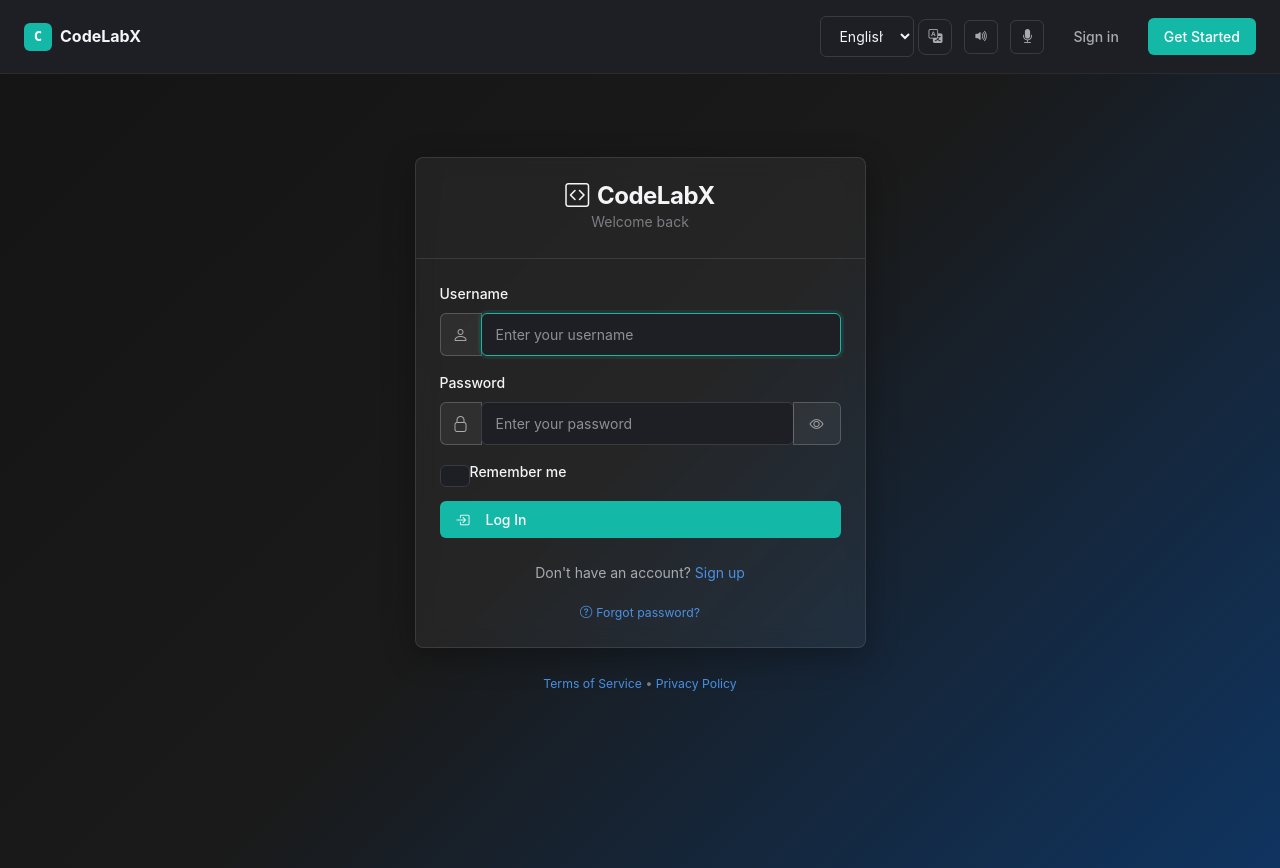
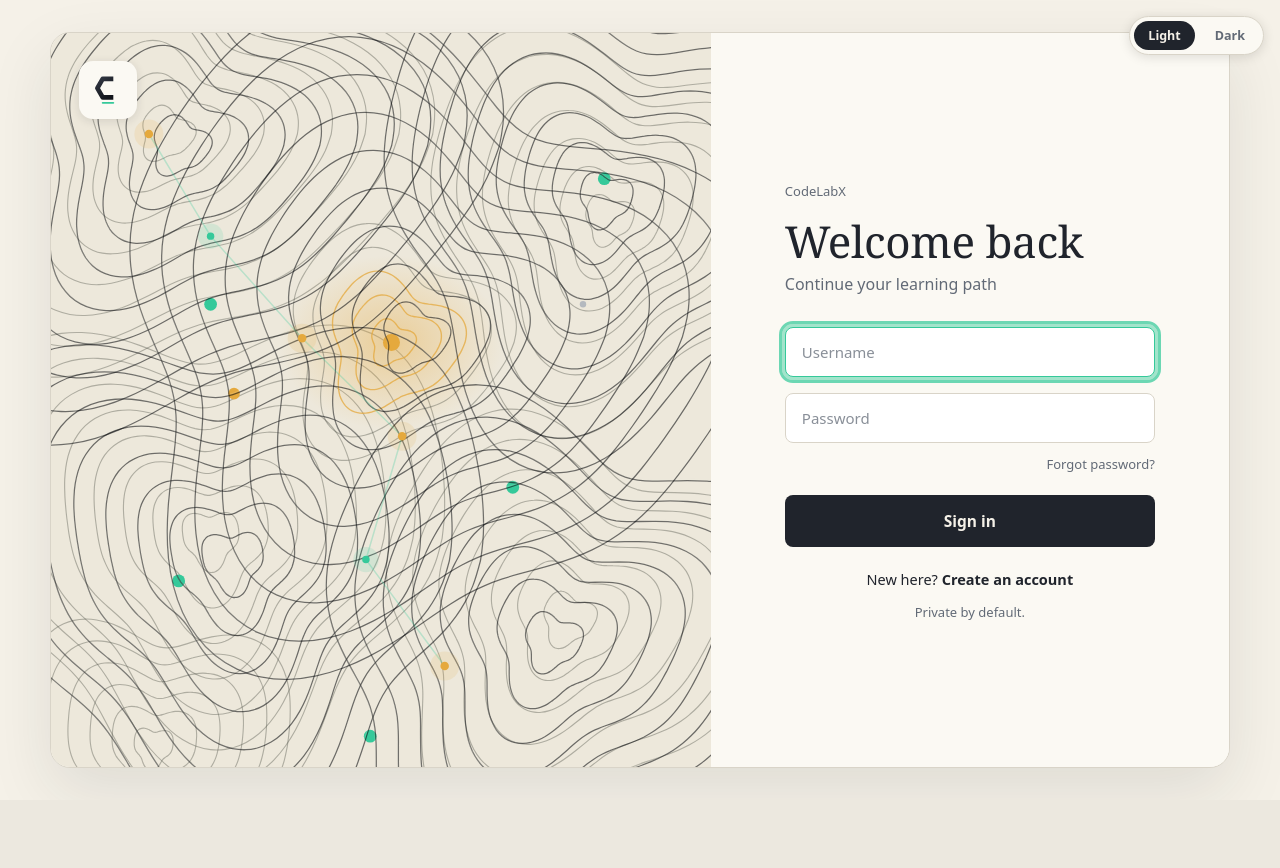
Before and after one commit to sanskrutishelke991/CodeLAbX, a Django app: page /accounts/login/ in a window 1280 px wide. After the commit the page ends 768 px from the top, so only its background shows below. Run offline with Django 5.2, Linux system fonts and the light colour scheme; parts of the project's set-up code (start-up, migrations or seed data) failed here and were passed over; some libraries are stand-ins or nearby versions.

Commit message:
ui: Signal & Path V2 login with CSP-safe static assets

```diff
--- /dev/null
+++ b/static/css/v2/login.css
@@ -0,0 +1,101 @@
+/* CodeLabX V2 login — Signal & Path. CSP-safe static stylesheet. */
+:root{
+  color-scheme:light;
+  --canvas:#F5F1E8; --panel:#FBF9F3; --field:#FFFFFF; --text:#20242C; --text-2:#626A76;
+  --border:#D9D4C8; --mint:#35C99A; --mint-ink:#1F7A5C; --amber:#E5A93D; --red:#D95959;
+  --cta-bg:#20242C; --cta-ink:#F5F1E8; --terrain-bg:#EDE8DB;
+  --font-display:"Instrument Serif","Newsreader",Georgia,"Times New Roman",serif;
+  --font-ui:"Geist Sans",system-ui,-apple-system,"Segoe UI",Arial,sans-serif;
+  --font-mono:"Geist Mono","JetBrains Mono",ui-monospace,Menlo,monospace;
+}
+[data-theme="dark"]{
+  color-scheme:dark;
+  --canvas:#0B0D12; --panel:#0B0D12; --field:#11151C; --text:#F3F0E8; --text-2:#A5ACB8;
+  --border:#30343A; --mint-ink:#7CE0BC; --cta-bg:#F3F0E8; --cta-ink:#0B0D12; --terrain-bg:#0E1219;
+}
+*,*::before,*::after{box-sizing:border-box;margin:0;padding:0}
+html,body{height:100%}
+body{background:var(--canvas);color:var(--text);font-family:var(--font-ui);display:grid;place-items:center;padding:32px}
+[data-theme="dark"] body{padding:0}
+a{color:inherit}
+button,input{font:inherit}
+:focus-visible{outline:3px solid rgba(53,201,154,.72);outline-offset:3px}
+
+.stage{display:grid;grid-template-columns:1.12fr .88fr;width:min(1180px,100%);min-height:min(760px,calc(100vh - 64px));
+  border-radius:20px;overflow:hidden;border:1px solid var(--border);
+  box-shadow:0 24px 64px rgba(32,36,44,.10);background:var(--panel)}
+[data-theme="dark"] .stage{border-radius:0;border:0;min-height:100vh;box-shadow:none}
+
+.terrain{position:relative;background:var(--terrain-bg);overflow:hidden}
+.terrain svg.topo{position:absolute;inset:0;width:100%;height:100%;display:block}
+[data-theme="light"] .topo-dark{display:none}
+[data-theme="dark"] .topo-light{display:none}
+
+.chip{position:absolute;top:28px;left:28px;width:58px;height:58px;background:#FBF9F3;border-radius:14px;
+  box-shadow:0 2px 10px rgba(32,36,44,.12);display:grid;place-items:center}
+[data-theme="dark"] .chip{display:none}
+.chip svg{width:40px;height:40px}
+
+.frag{position:absolute;font-family:var(--font-mono);font-size:10px;line-height:1.7;color:#A5ACB8;opacity:.26;white-space:nowrap;display:none}
+[data-theme="dark"] .frag{display:block}
+.frag-a{top:16%;left:30%}
+.frag-b{top:55%;left:12%}
+.frag-c{top:78%;left:56%}
+
+.panel{position:relative;display:flex;flex-direction:column;justify-content:center;padding:56px clamp(32px,6vw,72px);background:var(--panel)}
+[data-theme="dark"] .panel{background-image:radial-gradient(rgba(243,240,232,.05) 1px,transparent 1px);background-size:24px 24px}
+.formcol{width:min(370px,100%);margin:0 auto}
+.hero-dark{display:none;text-align:center;margin-bottom:26px}
+.hero-dark svg{width:66px;height:66px}
+[data-theme="dark"] .hero-dark{display:block}
+h1{font-family:var(--font-display);font-size:44px;font-weight:400;letter-spacing:-.01em;line-height:1.08}
+.lede{margin-top:8px;font-size:16px;color:var(--text-2)}
+[data-theme="dark"] h1,[data-theme="dark"] .lede{text-align:center}
+form{margin-top:32px;display:flex;flex-direction:column}
+.flabel{display:none;font-size:12.5px;font-weight:600;letter-spacing:.01em;color:var(--text-2);margin:0 2px 6px}
+[data-theme="dark"] .flabel{display:block}
+.field{margin-bottom:16px}
+input{width:100%;height:50px;padding:0 16px;font:inherit;font-size:15px;color:var(--text);
+  background:var(--field);border:1px solid var(--border);
+  border-radius:8px;outline:none}
+input::placeholder{color:var(--text-2);opacity:.75}
+input:focus{border-color:var(--mint);box-shadow:0 0 0 3px rgba(53,201,154,.45)}
+[data-theme="dark"] input:focus{border-color:var(--amber);box-shadow:0 0 0 3px rgba(229,169,61,.20)}
+.forgot{align-self:flex-end;margin:-4px 0 22px;font-size:13px;color:var(--text-2);text-decoration:none}
+.forgot:hover{color:var(--mint-ink);text-decoration:underline}
+.btn{height:52px;border:0;border-radius:8px;font:inherit;font-size:15.5px;font-weight:650;cursor:pointer;
+  background:var(--cta-bg);color:var(--cta-ink)}
+.btn:hover,.btn:focus-visible{box-shadow:0 0 0 4px rgba(53,201,154,.42)}
+.btn:focus-visible{outline:none}
+.signup{margin-top:22px;font-size:14.5px;text-align:center;color:var(--text)}
+.signup a{color:var(--text);font-weight:600;text-decoration:none}
+.signup a:hover{color:var(--mint-ink);text-decoration:underline}
+.micro{margin-top:14px;font-size:13px;text-align:center;color:var(--text-2)}
+.home-link{display:inline-block;margin-bottom:18px;font-size:13px;color:var(--text-2);text-decoration:none}
+.home-link:hover{color:var(--mint-ink)}
+
+.auth-messages{list-style:none;margin:18px 0 0;display:grid;gap:8px}
+.msg{padding:10px 12px;border-radius:8px;font-size:13.5px;border:1px solid var(--border)}
+.msg-error,.msg-danger{border-color:var(--red);color:var(--red);background:rgba(217,89,89,.08)}
+.msg-success{border-color:var(--mint);color:var(--mint-ink);background:rgba(53,201,154,.10)}
+.msg-info,.msg-warning{color:var(--text-2)}
+
+.sr{position:absolute;width:1px;height:1px;padding:0;margin:-1px;overflow:hidden;clip:rect(0 0 0 0);white-space:nowrap;border:0}
+
+.ttoggle{position:fixed;top:16px;right:16px;z-index:50;display:flex;gap:6px;background:var(--panel);
+  border:1px solid var(--border);border-radius:999px;padding:4px;box-shadow:0 2px 12px rgba(0,0,0,.12)}
+.ttoggle button{border:0;background:transparent;color:var(--text-2);font:inherit;font-size:12.5px;font-weight:600;
+  padding:6px 14px;border-radius:999px;cursor:pointer}
+.ttoggle button[aria-pressed="true"]{background:var(--text);color:var(--canvas)}
+
+@media (max-width:880px){
+  body,[data-theme="dark"] body{padding:0}
+  .stage{grid-template-columns:1fr;min-height:100vh;border-radius:0;border:0}
+  .terrain{height:230px}
+  .panel{padding:40px 24px 64px;justify-content:flex-start}
+  h1{font-size:34px}
+  .ttoggle{top:auto;bottom:16px;right:16px}
+}
+@media (prefers-reduced-motion:reduce){
+  *,*::before,*::after{transition:none!important;animation:none!important}
+}
--- /dev/null
+++ b/static/js/v2/login.js
@@ -0,0 +1,133 @@
+(function () {
+  "use strict";
+  var NS = "http://www.w3.org/2000/svg";
+
+  function ringPath(cx, cy, base, w1, f1, p1, w2, f2, p2) {
+    var pts = [];
+    var a, t, r;
+    for (a = 0; a <= 360; a += 4) {
+      t = (a * Math.PI) / 180;
+      r = base * (1 + w1 * Math.sin(f1 * t + p1) + w2 * Math.sin(f2 * t + p2));
+      pts.push([cx + r * Math.cos(t), cy + r * Math.sin(t)]);
+    }
+    var d = "M" + pts[0][0].toFixed(1) + "," + pts[0][1].toFixed(1);
+    var i, x1, y1, x2, y2;
+    for (i = 1; i < pts.length - 1; i++) {
+      x1 = pts[i][0]; y1 = pts[i][1]; x2 = pts[i + 1][0]; y2 = pts[i + 1][1];
+      d += " Q" + x1.toFixed(1) + "," + y1.toFixed(1) + " " + ((x1 + x2) / 2).toFixed(1) + "," + ((y1 + y2) / 2).toFixed(1);
+    }
+    return d + "Z";
+  }
+
+  function peak(svg, x, y, r0, step, rings, style, seed, amberInner) {
+    var i, p, p2, d;
+    for (i = 0; i < rings; i++) {
+      d = ringPath(x, y, r0 + i * step, 0.17, 3, 1.2 + seed, 0.07, 5, 2.6 + seed * 2);
+      p = document.createElementNS(NS, "path");
+      p.setAttribute("d", d);
+      p.setAttribute("fill", "none");
+      if (amberInner && i < 3) {
+        p.setAttribute("stroke", style.amberInner);
+        p.setAttribute("stroke-width", "1.3");
+      } else {
+        p.setAttribute("stroke", style.line);
+        p.setAttribute("stroke-width", style.width);
+      }
+      if (style.emboss) p.setAttribute("transform", "translate(" + style.embossX + " " + style.embossY + ")");
+      svg.appendChild(p);
+      if (style.emboss) {
+        p2 = document.createElementNS(NS, "path");
+        p2.setAttribute("d", d);
+        p2.setAttribute("fill", "none");
+        p2.setAttribute("stroke", style.lineHi);
+        p2.setAttribute("stroke-width", style.width);
+        svg.appendChild(p2);
+      }
+    }
+  }
+
+  function dot(svg, x, y, r, color, glow) {
+    var g, c;
+    if (glow) {
+      g = document.createElementNS(NS, "circle");
+      g.setAttribute("cx", x); g.setAttribute("cy", y); g.setAttribute("r", r * 3.4);
+      g.setAttribute("fill", color); g.setAttribute("opacity", "0.14");
+      svg.appendChild(g);
+    }
+    c = document.createElementNS(NS, "circle");
+    c.setAttribute("cx", x); c.setAttribute("cy", y); c.setAttribute("r", r);
+    c.setAttribute("fill", color);
+    svg.appendChild(c);
+  }
+
+  function build(id, mode) {
+    var svg = document.getElementById(id);
+    if (!svg) return;
+    if (mode === "light") {
+      var style = { line: "rgba(80,84,74,0.40)", width: "1.05", amberInner: "rgba(229,169,61,0.75)" };
+      var defs = document.createElementNS(NS, "defs");
+      var grad = document.createElementNS(NS, "radialGradient");
+      grad.setAttribute("id", "basin");
+      grad.setAttribute("cx", "0.5"); grad.setAttribute("cy", "0.5"); grad.setAttribute("r", "0.5");
+      var s0 = document.createElementNS(NS, "stop"); s0.setAttribute("offset", "0"); s0.setAttribute("stop-color", "#E5A93D"); s0.setAttribute("stop-opacity", "0.42");
+      var s1 = document.createElementNS(NS, "stop"); s1.setAttribute("offset", "0.7"); s1.setAttribute("stop-color", "#E5A93D"); s1.setAttribute("stop-opacity", "0.12");
+      var s2 = document.createElementNS(NS, "stop"); s2.setAttribute("offset", "1"); s2.setAttribute("stop-color", "#E5A93D"); s2.setAttribute("stop-opacity", "0");
+      grad.appendChild(s0); grad.appendChild(s1); grad.appendChild(s2);
+      defs.appendChild(grad); svg.appendChild(defs);
+      peak(svg, 108, 140, 24, 27, 8, style, 0.2);
+      peak(svg, 524, 220, 22, 25, 7, style, 1.1);
+      peak(svg, 150, 520, 26, 27, 8, style, 2.0);
+      peak(svg, 486, 596, 24, 26, 7, style, 0.7);
+      peak(svg, 96, 716, 18, 21, 6, style, 1.6);
+      var e = document.createElementNS(NS, "ellipse");
+      e.setAttribute("cx", "320"); e.setAttribute("cy", "336"); e.setAttribute("rx", "105"); e.setAttribute("ry", "82");
+      e.setAttribute("fill", "url(#basin)"); svg.appendChild(e);
+      peak(svg, 320, 336, 20, 20, 5, style, 0.4, true);
+      [[150, 300], [120, 560], [520, 182], [300, 706], [434, 472]].forEach(function (xy) { dot(svg, xy[0], xy[1], 6, "#35C99A"); });
+      dot(svg, 172, 384, 5.5, "#E5A93D");
+      dot(svg, 320, 336, 8, "#E5A93D");
+    } else {
+      var dstyle = {
+        line: "rgba(4,6,10,0.55)", lineHi: "rgba(236,232,222,0.16)", width: "1.2",
+        emboss: true, embossX: 0.8, embossY: 1.1, amberInner: "rgba(229,169,61,0.30)"
+      };
+      peak(svg, 120, 150, 26, 29, 9, dstyle, 0.3);
+      peak(svg, 520, 200, 24, 27, 8, dstyle, 1.2);
+      peak(svg, 170, 540, 28, 29, 8, dstyle, 2.1);
+      peak(svg, 470, 616, 26, 28, 8, dstyle, 0.8);
+      peak(svg, 340, 330, 30, 32, 9, dstyle, 0.5);
+      var route = document.createElementNS(NS, "polyline");
+      route.setAttribute("points", "92,140 150,236 236,332 330,424 296,540 370,640");
+      route.setAttribute("fill", "none");
+      route.setAttribute("stroke", "rgba(53,201,154,0.28)");
+      route.setAttribute("stroke-width", "1.4");
+      route.setAttribute("stroke-linecap", "round");
+      svg.appendChild(route);
+      [[92, 140], [236, 332], [330, 424], [370, 640]].forEach(function (xy) { dot(svg, xy[0], xy[1], 4, "#E5A93D", true); });
+      dot(svg, 150, 236, 3.5, "#35C99A", true);
+      dot(svg, 296, 540, 3.5, "#35C99A", true);
+      dot(svg, 500, 300, 3, "rgba(165,172,184,0.8)");
+    }
+  }
+
+  build("topo-light", "light");
+  build("topo-dark", "dark");
+
+  var root = document.documentElement;
+  var tl = document.getElementById("tl");
+  var td = document.getElementById("td");
+  if (!tl || !td) return;
+
+  function setTheme(t) {
+    root.setAttribute("data-theme", t);
+    tl.setAttribute("aria-pressed", t === "light" ? "true" : "false");
+    td.setAttribute("aria-pressed", t === "dark" ? "true" : "false");
+    try { localStorage.setItem("codelabx-v2-theme", t); } catch (err) {}
+  }
+
+  tl.addEventListener("click", function () { setTheme("light"); });
+  td.addEventListener("click", function () { setTheme("dark"); });
+  var start = "light";
+  try { start = localStorage.getItem("codelabx-v2-theme") || start; } catch (err) {}
+  setTheme(start === "dark" ? "dark" : "light");
+})();
--- a/templates/accounts/login.html
+++ b/templates/accounts/login.html
@@ -1,101 +1,90 @@
-{% extends 'base.html' %}
 {% load static %}
+<!DOCTYPE html>
+<html lang="en">
+<head>
+<meta charset="UTF-8">
+<meta name="viewport" content="width=device-width, initial-scale=1.0">
+<title>CodeLabX — Sign in</title>
+<link rel="icon" href="{% static 'brand/favicon.svg' %}">
+<link rel="stylesheet" href="{% static 'css/v2/login.css' %}">
+</head>
+<body>
+<a class="sr" href="#login-form">Skip to sign in</a>
 
-{% block title %}Log In - CodeLabX{% endblock %}
+<div class="ttoggle" role="group" aria-label="Theme">
+  <button type="button" id="tl" aria-pressed="true">Light</button>
+  <button type="button" id="td" aria-pressed="false">Dark</button>
+</div>
 
-{% block extra_css %}
-<link rel="stylesheet" href="{% static 'css/pages/accounts-login.css' %}">
-{% endblock %}
+<main class="stage">
+  <section class="terrain" aria-hidden="true">
+    <svg id="topo-light" class="topo topo-light" viewBox="0 0 620 780" width="620" height="780" preserveAspectRatio="xMidYMid slice"></svg>
+    <svg id="topo-dark" class="topo topo-dark" viewBox="0 0 620 780" width="620" height="780" preserveAspectRatio="xMidYMid slice"></svg>
+    <span class="frag frag-a">def next_mission(dna):</span>
+    <span class="frag frag-b">return evidence[-7:]</span>
+    <span class="frag frag-c">streak += 1</span>
+    <div class="chip">
+      <svg viewBox="0 0 128 128" aria-hidden="true">
+        <defs>
+          <linearGradient id="chipmetal" x1="0" y1="0" x2="0.7" y2="1">
+            <stop offset="0" stop-color="#323743"/>
+            <stop offset="0.55" stop-color="#20242C"/>
+            <stop offset="1" stop-color="#12151B"/>
+          </linearGradient>
+        </defs>
+        <path fill="none" stroke="url(#chipmetal)" stroke-width="15" stroke-linejoin="round" d="M81 87.44 L47 87.44 L30 58 L47 28.56 L81 28.56"/>
+        <rect x="44" y="102" width="40" height="6" rx="3" fill="#35C99A"/>
+      </svg>
+    </div>
+  </section>
 
-{% block content %}
-<div class="container">
-    <div class="row justify-content-center align-items-center" style="min-height: 80vh;">
-        <div class="col-md-6 col-lg-5">
-            <div class="card auth-card">
-                <div class="card-header text-center py-4">
-                    <h2 class="mb-0">
-                        <i class="bi bi-code-square me-2"></i>CodeLabX
-                    </h2>
-                    <p class="mb-0 text-muted">Welcome back</p>
-                </div>
-                <div class="card-body p-4">
-                    <form method="post">
-                        {% csrf_token %}
+  <section class="panel">
+    <div class="formcol">
+      <a class="home-link" href="{% url 'landing' %}">CodeLabX</a>
+      <div class="hero-dark">
+        <svg viewBox="0 0 128 128" aria-hidden="true">
+          <defs>
+            <linearGradient id="herometal" x1="0" y1="0" x2="0.7" y2="1">
+              <stop offset="0" stop-color="#FFFFFF"/>
+              <stop offset="0.55" stop-color="#EDE9DE"/>
+              <stop offset="1" stop-color="#C9C4B6"/>
+            </linearGradient>
+          </defs>
+          <path fill="none" stroke="#000000" stroke-opacity="0.45" stroke-width="15" stroke-linejoin="round" transform="translate(0 2.5)" d="M81 87.44 L47 87.44 L30 58 L47 28.56 L81 28.56"/>
+          <path fill="none" stroke="url(#herometal)" stroke-width="15" stroke-linejoin="round" d="M81 87.44 L47 87.44 L30 58 L47 28.56 L81 28.56"/>
+          <rect x="44" y="102" width="40" height="6" rx="3" fill="#35C99A"/>
+        </svg>
+      </div>
 
-                        <div class="mb-3">
-                            <label for="username" class="form-label">Username</label>
-                            <div class="input-group">
-                                <span class="input-group-text" style="background: rgba(255, 255, 255, 0.05); border: 1px solid rgba(255, 255, 255, 0.2); color: rgba(255, 255, 255, 0.6);">
-                                    <i class="bi bi-person"></i>
-                                </span>
-                                <input type="text"
-                                       class="form-control"
-                                       id="username"
-                                       name="username"
-                                       placeholder="Enter your username"
-                                       required
-                                       autofocus>
-                            </div>
-                        </div>
+      <h1>Welcome back</h1>
+      <p class="lede">Continue your learning path</p>
 
-                        <div class="mb-3">
-                            <label for="password" class="form-label">Password</label>
-                            <div class="input-group">
-                                <span class="input-group-text" style="background: rgba(255, 255, 255, 0.05); border: 1px solid rgba(255, 255, 255, 0.2); color: rgba(255, 255, 255, 0.6);">
-                                    <i class="bi bi-lock"></i>
-                                </span>
-                                <input type="password"
-                                       class="form-control"
-                                       id="password"
-                                       name="password"
-                                       placeholder="Enter your password"
-                                       required>
-                                <button class="btn btn-outline-secondary" type="button" id="togglePassword" style="background: rgba(255, 255, 255, 0.05); border: 1px solid rgba(255, 255, 255, 0.2); color: rgba(255, 255, 255, 0.6);">
-                                    <i class="bi bi-eye" id="eyeIcon"></i>
-                                </button>
-                            </div>
-                        </div>
+      {% if messages %}
+      <ul class="auth-messages">
+        {% for message in messages %}
+        <li class="msg msg-{{ message.tags }}">{{ message }}</li>
+        {% endfor %}
+      </ul>
+      {% endif %}
 
-                        <div class="mb-3 form-check">
-                            <input type="checkbox" class="form-check-input" id="remember" name="remember">
-                            <label class="form-check-label" for="remember">
-                                Remember me
-                            </label>
-                        </div>
-
-                        <div class="d-grid">
-                            <button type="submit" class="btn btn-primary btn-lg">
-                                <i class="bi bi-box-arrow-in-right me-2"></i>Log In
-                            </button>
-                        </div>
-                    </form>
-
-                    <div class="text-center mt-4">
-                        <p class="mb-0">
-                            Don't have an account?
-                            <a href="{% url 'accounts:register' %}" class="auth-link">Sign up</a>
-                        </p>
-                    </div>
-
-                    <div class="text-center mt-3">
-                        <a href="{% url 'accounts:password_reset' %}" class="auth-link small">
-                            <i class="bi bi-question-circle me-1"></i>Forgot password?
-                        </a>
-                    </div>
-                </div>
-            </div>
-
-            <div class="text-center mt-4">
-                <small class="text-muted">
-                    <a href="{% url 'dashboard:terms' %}" class="auth-link">Terms of Service</a> •
-                    <a href="{% url 'dashboard:privacy' %}" class="auth-link">Privacy Policy</a>
-                </small>
-            </div>
+      <form id="login-form" method="post" action="{% url 'accounts:login' %}">
+        {% csrf_token %}
+        <div class="field">
+          <label class="flabel" for="username">Username</label>
+          <input id="username" name="username" type="text" placeholder="Username" autocomplete="username" required autofocus>
         </div>
+        <div class="field">
+          <label class="flabel" for="password">Password</label>
+          <input id="password" name="password" type="password" placeholder="Password" autocomplete="current-password" required>
+        </div>
+        <a class="forgot" href="{% url 'accounts:password_reset' %}">Forgot password?</a>
+        <button class="btn" type="submit">Sign in</button>
+        <p class="signup">New here? <a href="{% url 'accounts:register' %}">Create an account</a></p>
+        <p class="micro">Private by default.</p>
+      </form>
     </div>
-</div>
-{% endblock %}
-
-{% block extra_js %}
-<script src="{% static 'js/pages/accounts-login.js' %}"></script>
-{% endblock %}
+  </section>
+</main>
+<script src="{% static 'js/v2/login.js' %}" defer></script>
+</body>
+</html>
```
